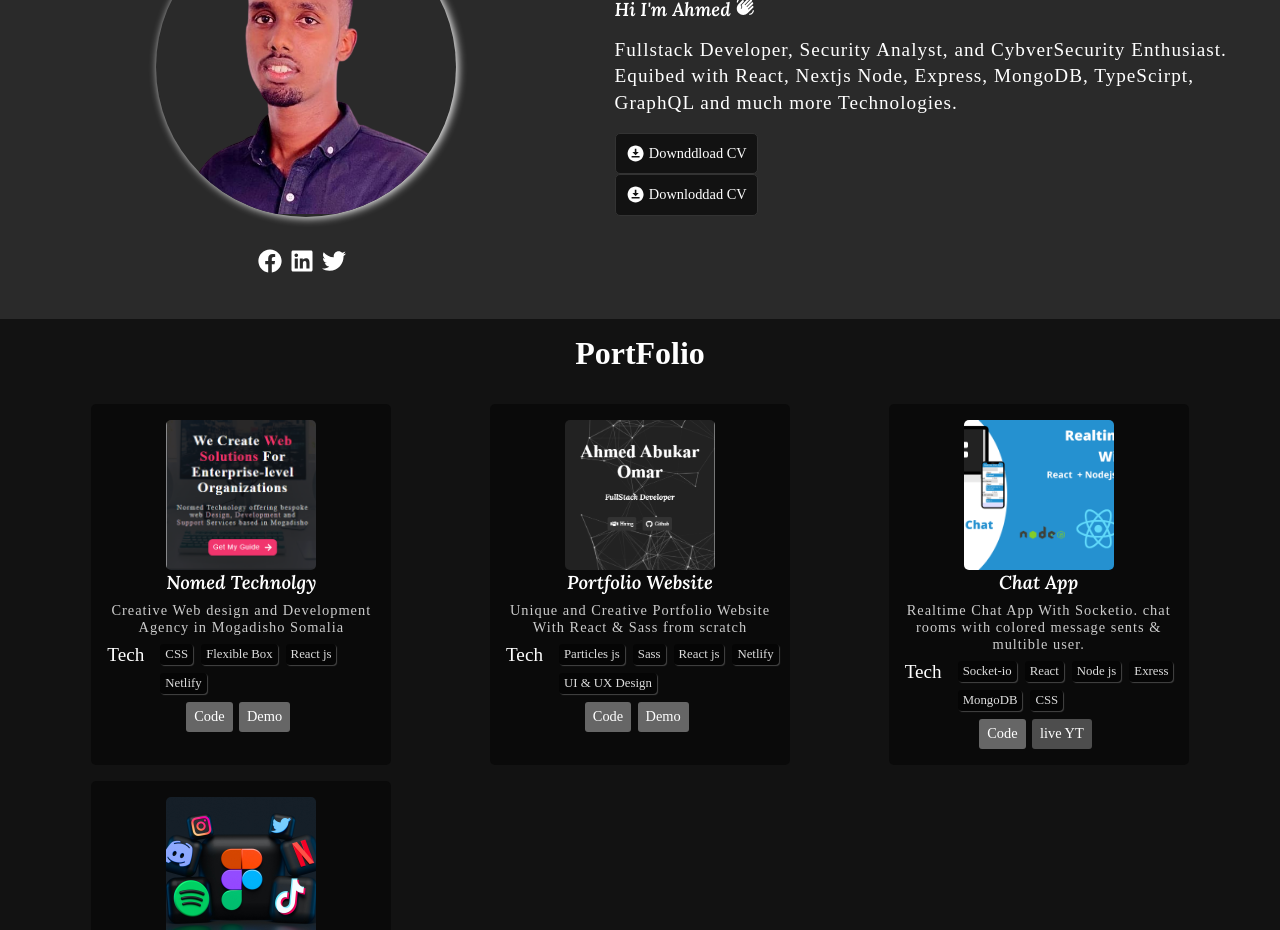
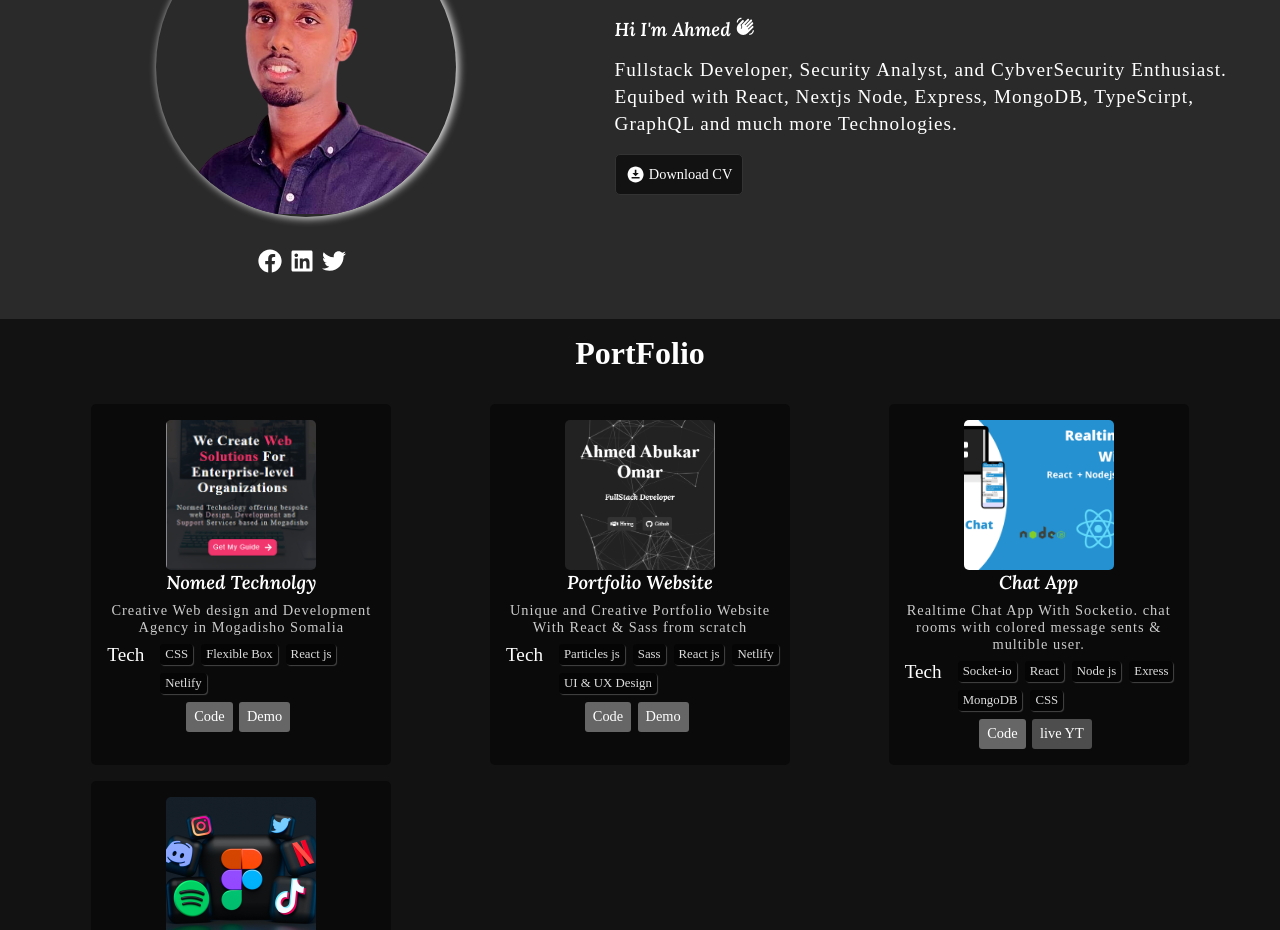
Before and after one commit to ahmedabukar01/Personal-Portfolio, a React (Create React App) app: page / in a window 1280 px wide. Shown: the part 980-1910 px from the top of the page. Built offline with nearby package versions, Linux system fonts and the light colour scheme; a web font is replaced by a local one.

Commit message:
pdf update

```diff
--- a/src/components/AboutMe.jsx
+++ b/src/components/AboutMe.jsx
@@ -26,8 +26,8 @@ const AboutMe = () => {
                 Fullstack Developer, Security Analyst, and CybverSecurity Enthusiast.<br />
                 Equibed with React, Nextjs Node, Express, MongoDB, TypeScirpt, GraphQL and much more Technologies.
             </p>
-            <a><MdDownloadForOffline className='icon' /> Downddload CV</a>
-            <a href={pdf} download><MdDownloadForOffline className='icon' /> Downloddad CV</a>
+            {/* <a><MdDownloadForOffline className='icon' /> Downddload CV</a> */}
+            <a href={pdf} download><MdDownloadForOffline className='icon' /> Download CV</a>
         </div>
       </div>
     </div>
```
